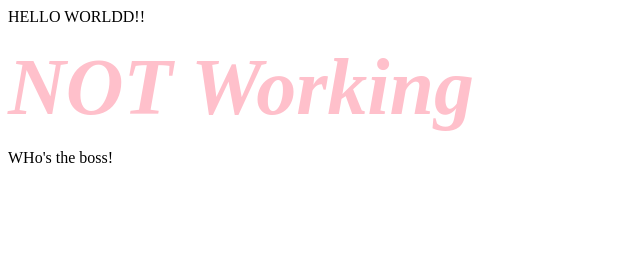
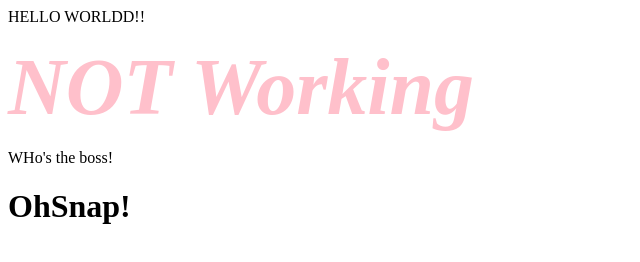
Before and after one commit to projectopel/testrepo, a plain HTML site: page index.html in a window 1280 px wide. Shown: the whole page, without its empty margins (0-640 px from the left). Drawn offline with Linux system fonts and the light colour scheme.

Commit message:
Update index.html
snap

```diff
--- a/index.html
+++ b/index.html
@@ -20,5 +20,7 @@
         <script src="" async defer></script>
         <p> WHo's the boss!</p>
 
+
+        <h1>OhSnap!</h1>
     </body>
 </html>
```
